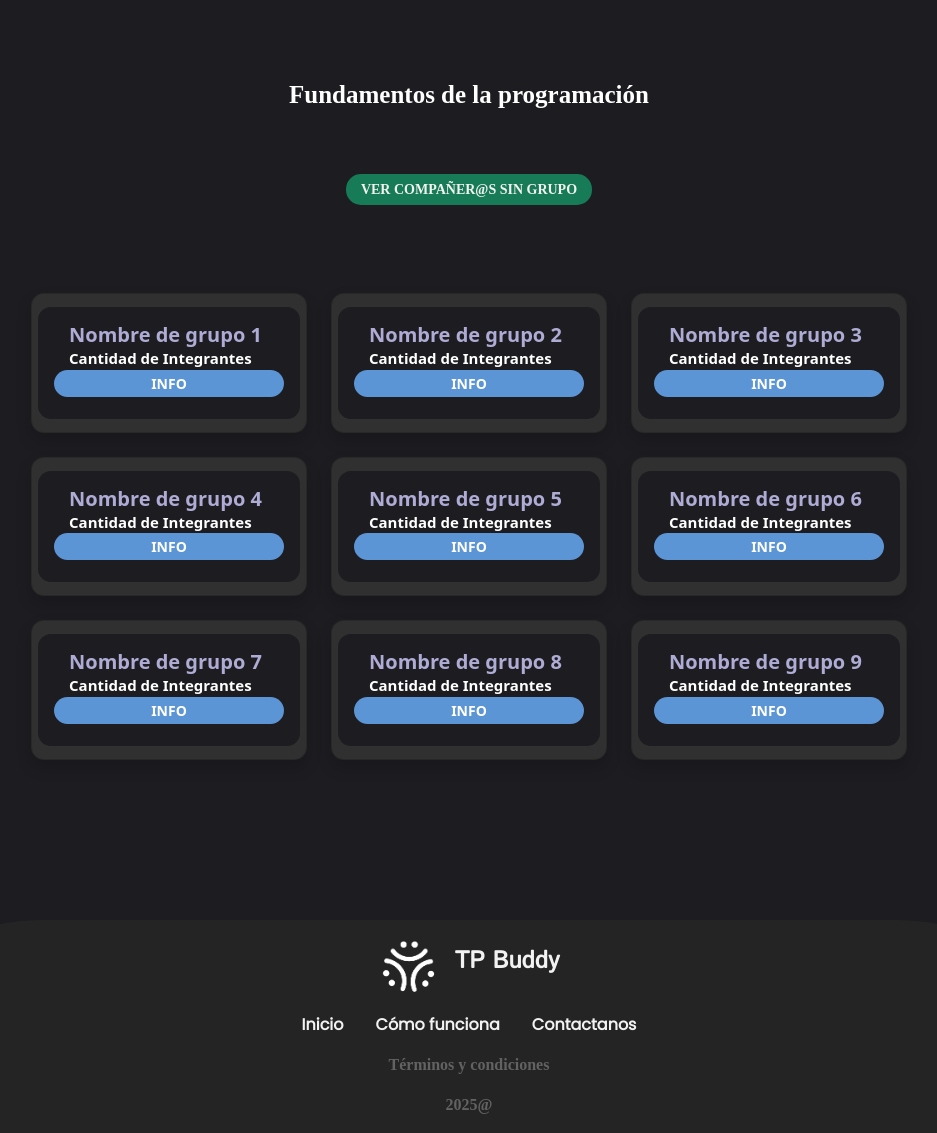
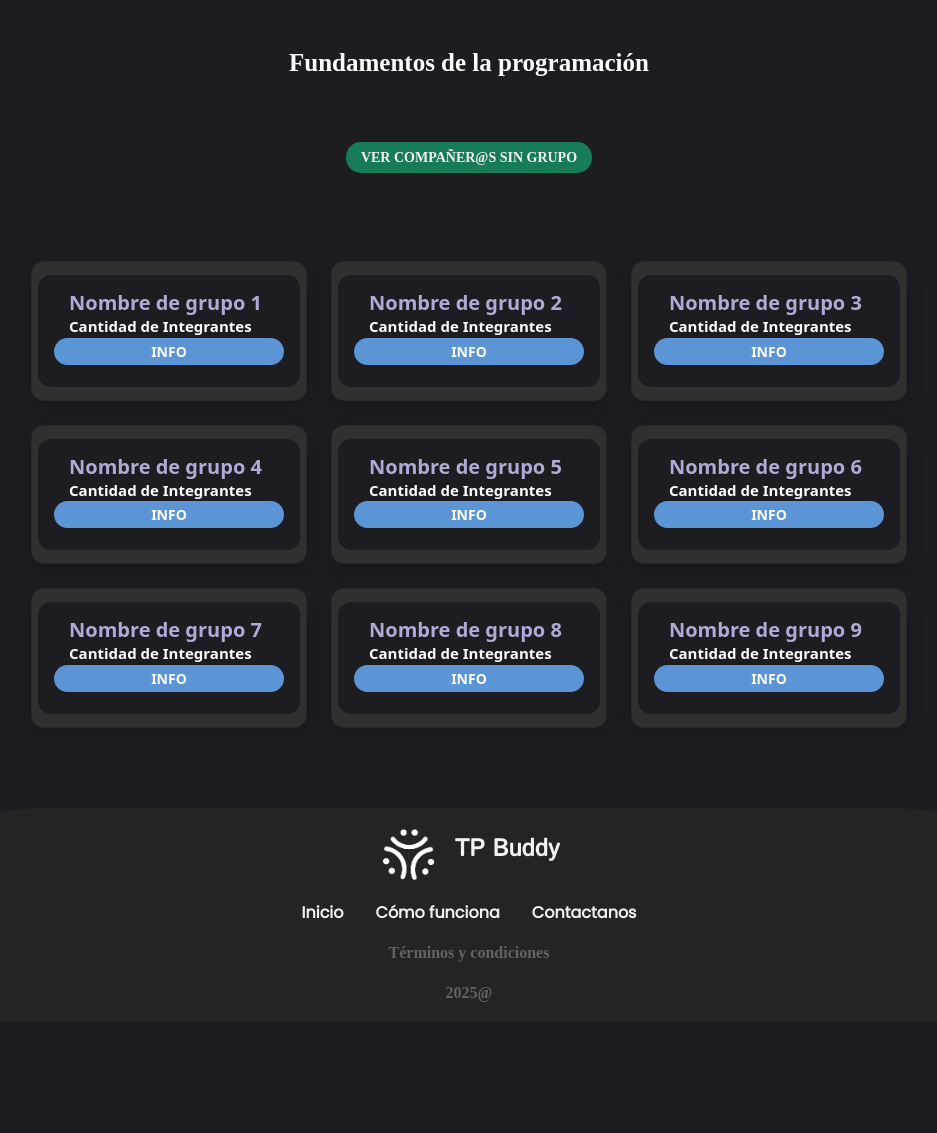
Before and after one commit to micayaque/fiuba-IDS-tp-Flask, a Flask app: page /materia/1 in a window 1280 px wide. Shown: the part 216-1349 px from the top of the page, without its empty margins (171-1108 px from the left). After the commit the page ends 1218 px from the top, so only its background shows below. Run offline with Flask 3, Linux system fonts and the light colour scheme; some libraries are stand-ins or nearby versions; some web fonts are replaced.

Commit message:
cambio algunos margenes

```diff
--- a/FrontEnd/static/css/style.css
+++ b/FrontEnd/static/css/style.css
@@ -54,7 +54,6 @@ body {
     display: flex;
     flex-wrap: wrap;
     justify-content: center;
-    margin-bottom: 2rem;
 }
 
 nav {
@@ -645,13 +644,13 @@ footer {
 }
 
 .contenido_buscador_grupos {
+    margin-top: 3rem;
     height: 100%;
     width: 100%;
     display: flex;
     flex-direction: column;
     justify-content: center;
     align-items: center;
-    margin: 80px 0px;
 }
 
 .contentido_top_buscador_grupos {
```
